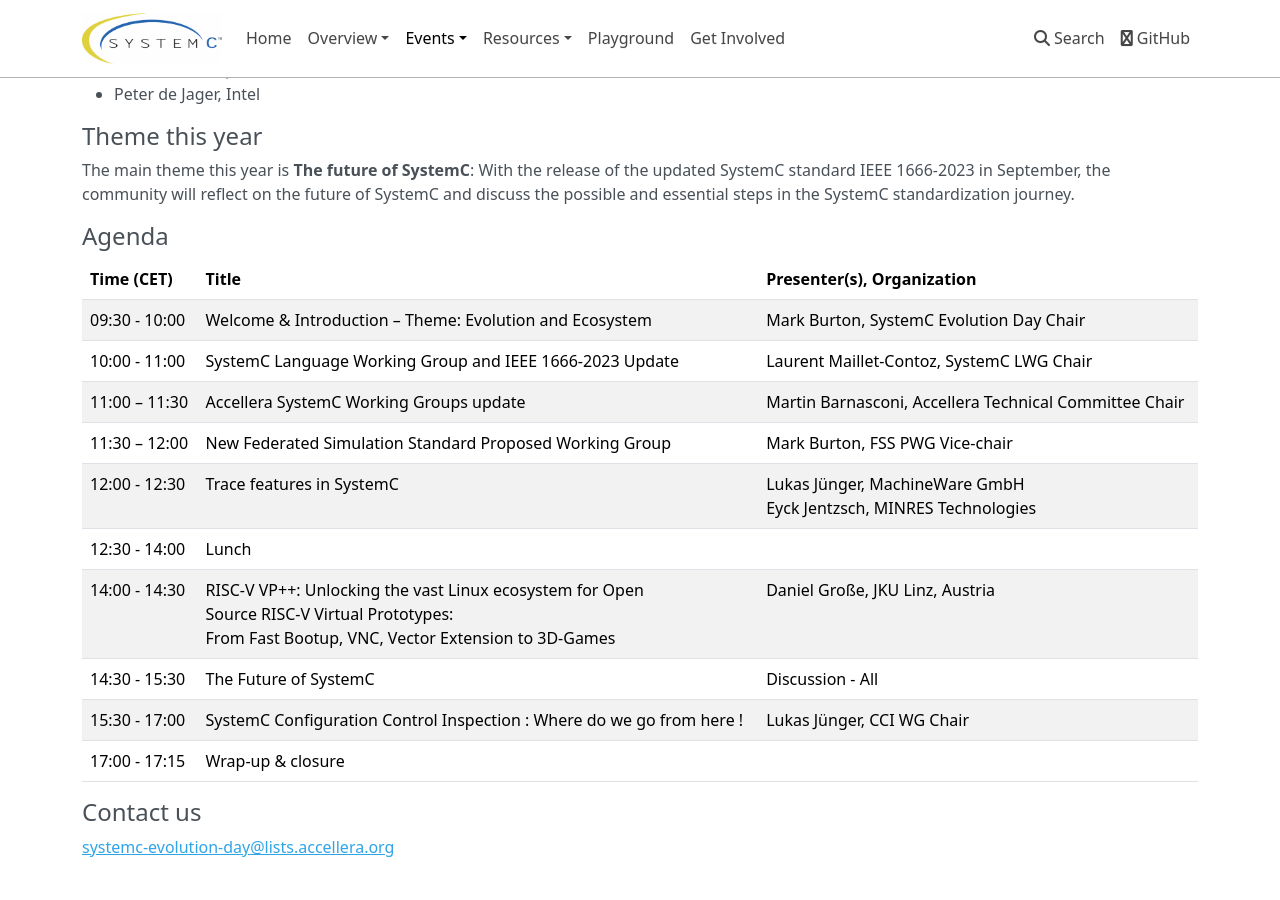
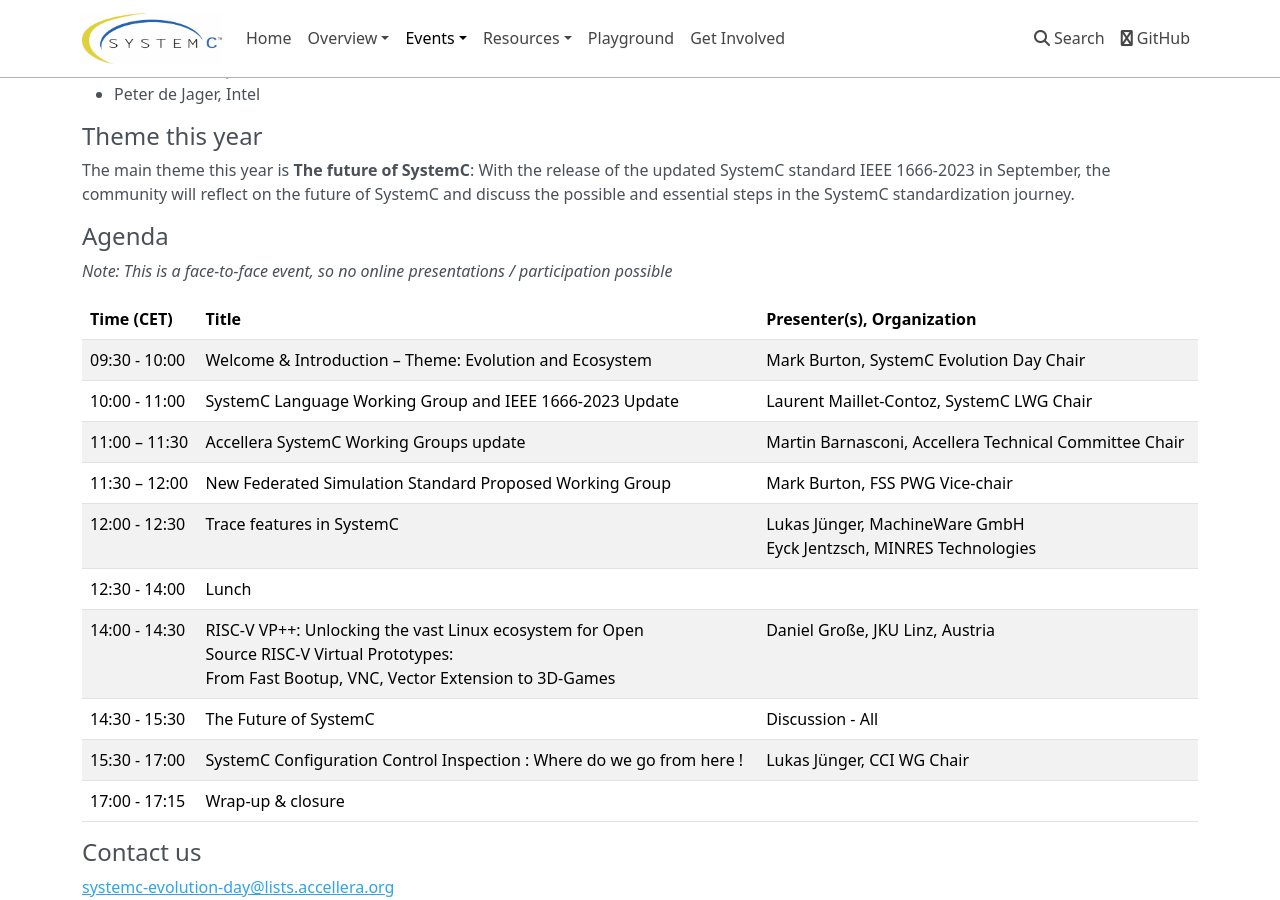
Before and after one commit to accellera-official/systemc.org, an MkDocs documentation site: the page built from docs/events/sced2023.md, in a window 1280 px wide and 900 px high, scrolled down 653 px. Built offline with MkDocs 1.6.1, drawn with Linux system fonts in a browser that asks for light colours; nearby versions of some CDN libraries.

Commit message:
add note
Signed-off-by: Martin Barnasconi <martin.barnasconi@nxp.com>

```diff
--- a/docs/events/sced2023.md
+++ b/docs/events/sced2023.md
@@ -35,6 +35,8 @@
 
 ## Agenda
 
+*Note: This is a face-to-face event, so no online presentations / participation possible*
+
 | Time (CET)&nbsp;&nbsp; | Title | Presenter(s), Organization |
 | --------------------- | ---------------- | -------------------------------- |
 | 09:30 - 10:00 | Welcome & Introduction – Theme: Evolution and Ecosystem | Mark Burton, SystemC Evolution Day Chair |
```
